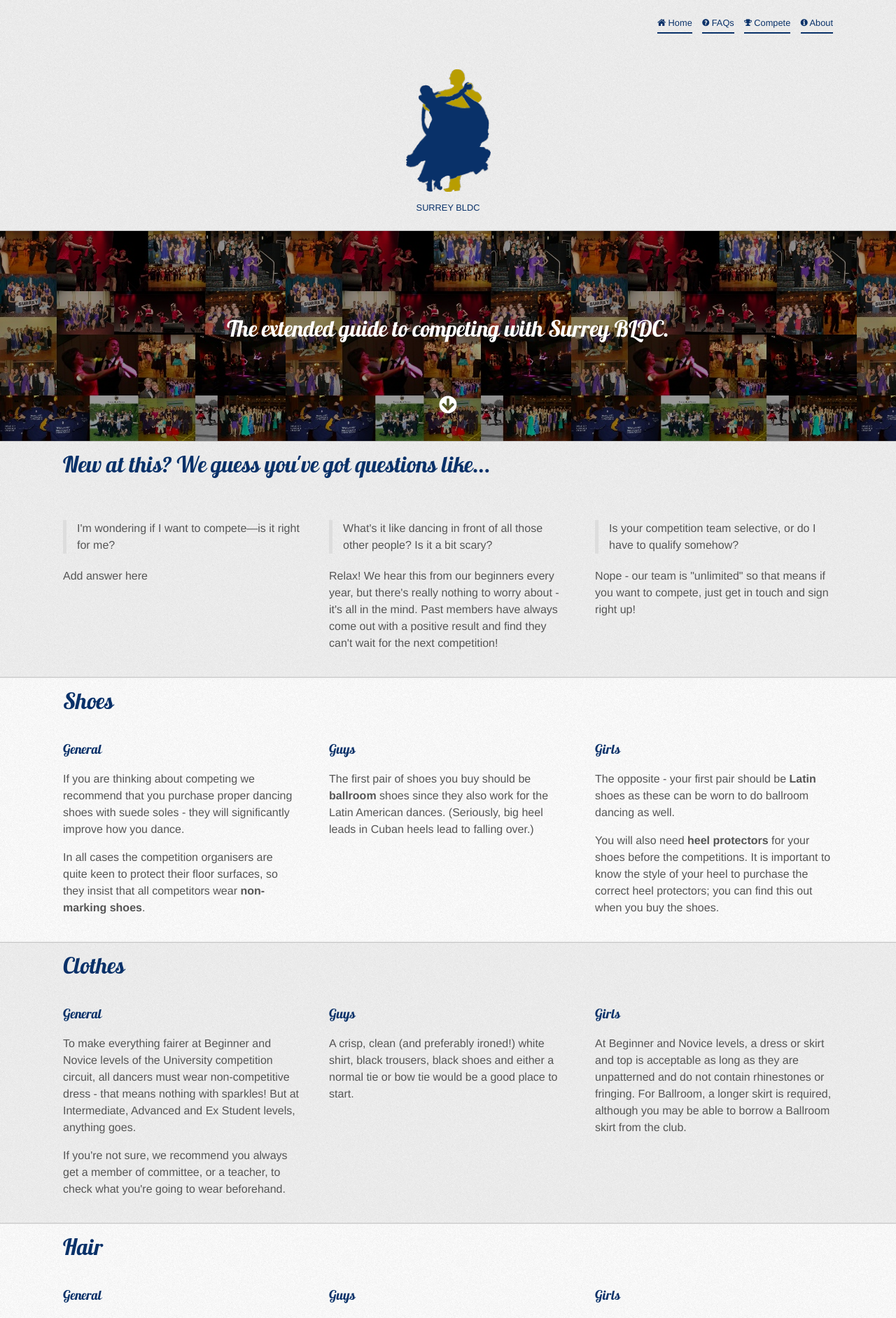
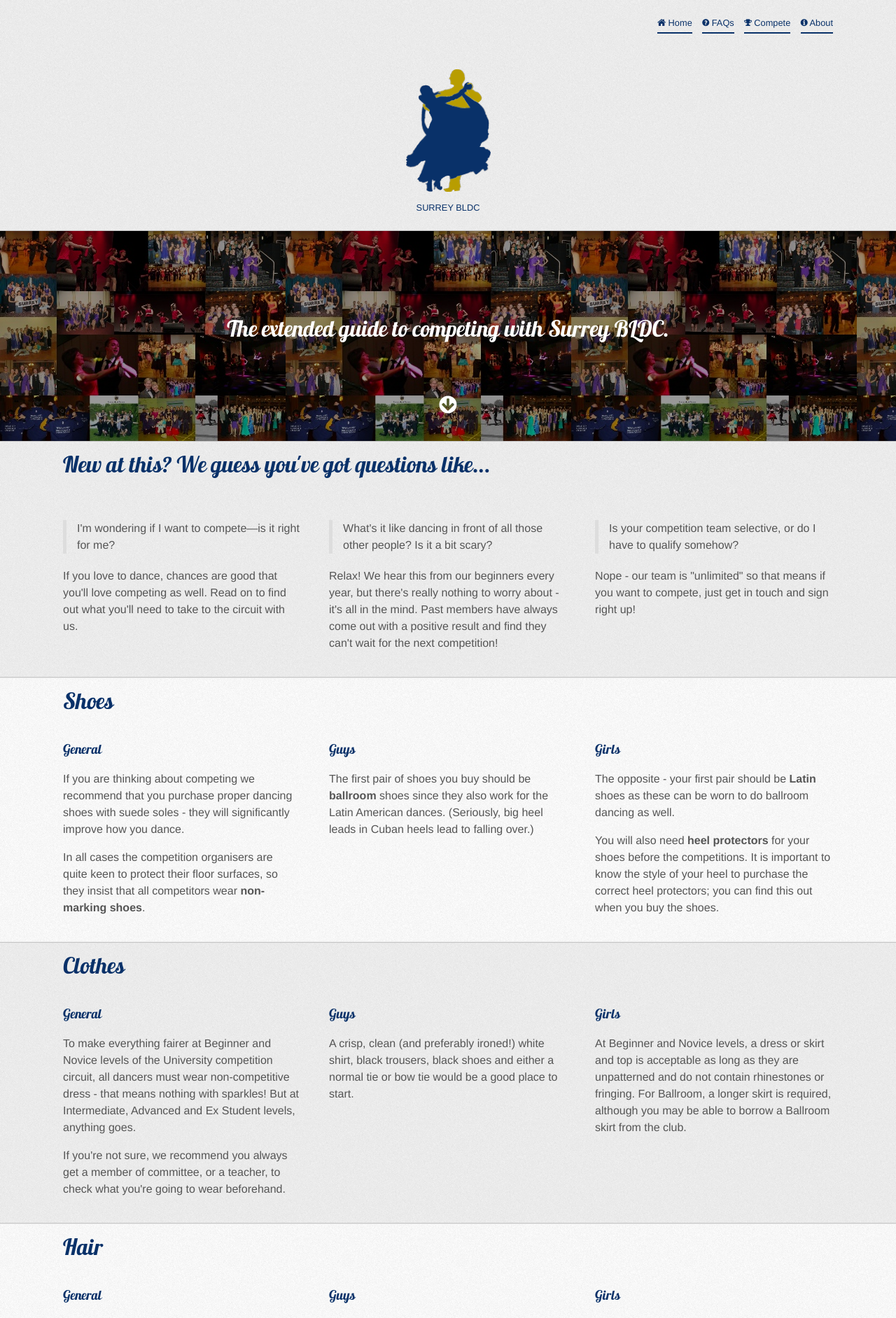
Before and after one commit to surreybldc/surreybldc.github.com, a Jekyll site: the page built from competitions.html, in a window 1280 px wide. Shown: the top 1883 px of the page at 70% size. Built offline with Jekyll 4.4.1, drawn with Linux system fonts in a browser that asks for light colours.

Commit message:
Don't need <header> within <section>, h2 is fine by itself

```diff
--- a/competitions.html
+++ b/competitions.html
@@ -5,15 +5,13 @@
 ---
 <div class="spiel">
   <section>
-    <header>
     <h2 class="row">New at this? We guess you've got questions like...</h2>
-    </header>
     <div class="row">
       <div class="fourcol">
         <blockquote>
           <p>I'm wondering if I want to compete&mdash;is it right for me?</p>
         </blockquote>
-        <p>Add answer here</p>
+        <p>If you love to dance, chances are good that you'll love competing as well. Read on to find out what you'll need to take to the circuit with us.</p>
       </div>
       <div class="fourcol">
         <blockquote>
@@ -30,9 +28,7 @@
     </div>
   </section>
   <section>
-    <header>
     <h2 class="row">Shoes</h2>
-    </header>
     <div class="row">
       <div class="fourcol">
         <h3>General</h3>
@@ -51,9 +47,7 @@
     </div>
   </section>
   <section>
-    <header>
     <h2 class="row">Clothes</h2>
-    </header>
     <div class="row">
       <div class="fourcol">
         <h3>General</h3>
@@ -71,9 +65,7 @@
     </div>
   </section>
   <section>
-    <header>
     <h2 class="row">Hair</h2>
-    </header>
     <div class="row">
       <div class="fourcol">
         <h3>General</h3>
@@ -91,9 +83,7 @@
     </div>
   </section>
   <section>
-    <header>
     <h2 class="row">Make-up and the 'T' word</h2>
-    </header>
     <div class="row">
       <div class="sixcol">
         <h3>Make-up</h3>
@@ -114,9 +104,7 @@
     </div>
   </section>
   <section>
-    <header>
     <h2 class="row">...and one obvious thing...</h2>
-    </header>
     <div class="row">
       <div class="sixcol">
         <blockquote style="margin-top: 0;">
@@ -130,9 +118,7 @@
     </div>
   </section>
   <section>
-    <header>
     <h2 class="row">Got questions?</h2>
-    </header>
     <div class="row">
       <div class="sixcol">
         <h3><i class="icon-plus-sign"></i> Ask the expert for more</h3>
--- a/css/styles.css
+++ b/css/styles.css
@@ -93,7 +93,7 @@
   background-repeat: repeat-x;
   background-attachment: scroll;
 }
-.spiel section header h2 {
+.spiel section h2 {
   font-size: 2em;
   line-height: 1em;
 }
@@ -121,7 +121,7 @@
   text-align: right;
 }
 nav,
-.spiel section header h2,
+.spiel section h2,
 .onecol, .twocol, .threecol, .fourcol,
 .fivecol, .sixcol, .sevencol, .eightcol,
 .ninecol, .tencol, .elevencol, .twelvecol {
```
Also changed, not shown: faqs.html (+4 -12 lines), history.html (+11 -31 lines), index.html (+0 -20 lines), 5 other files. Lines whose indentation alone changed are shown as unchanged.
